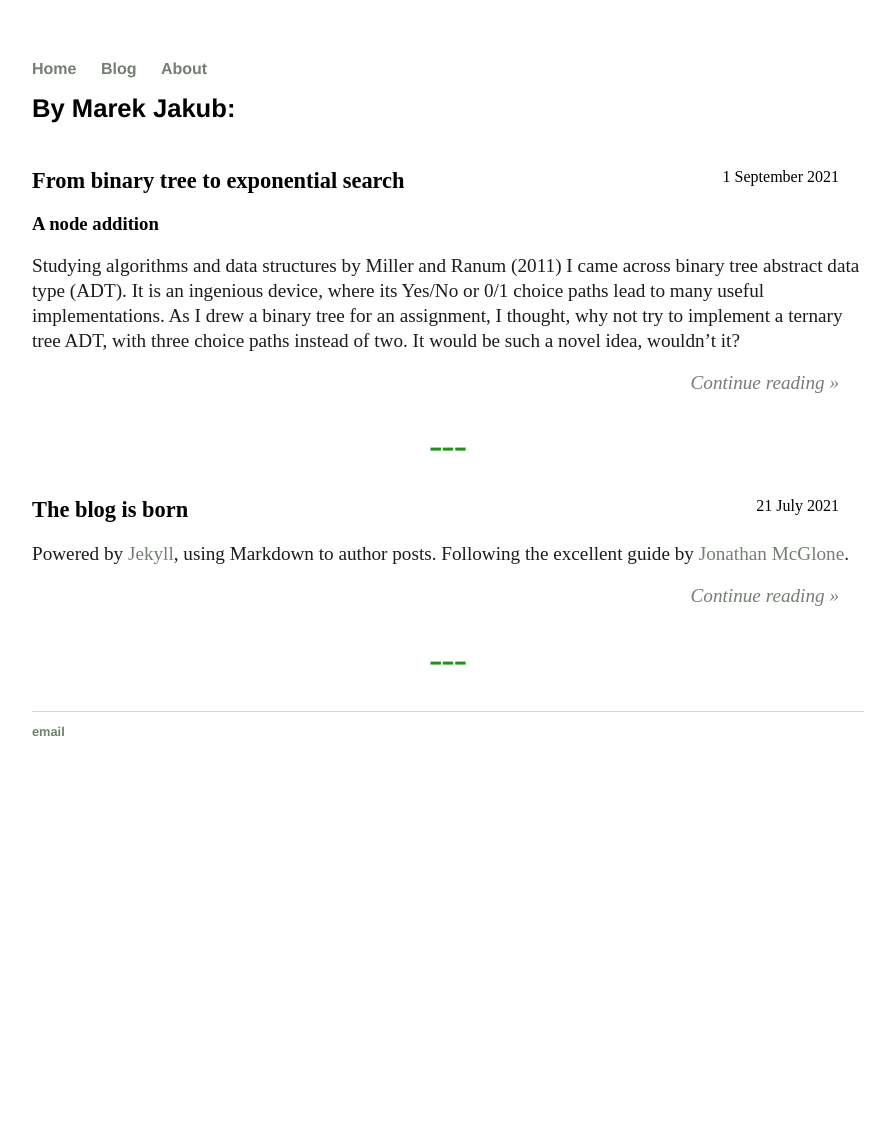
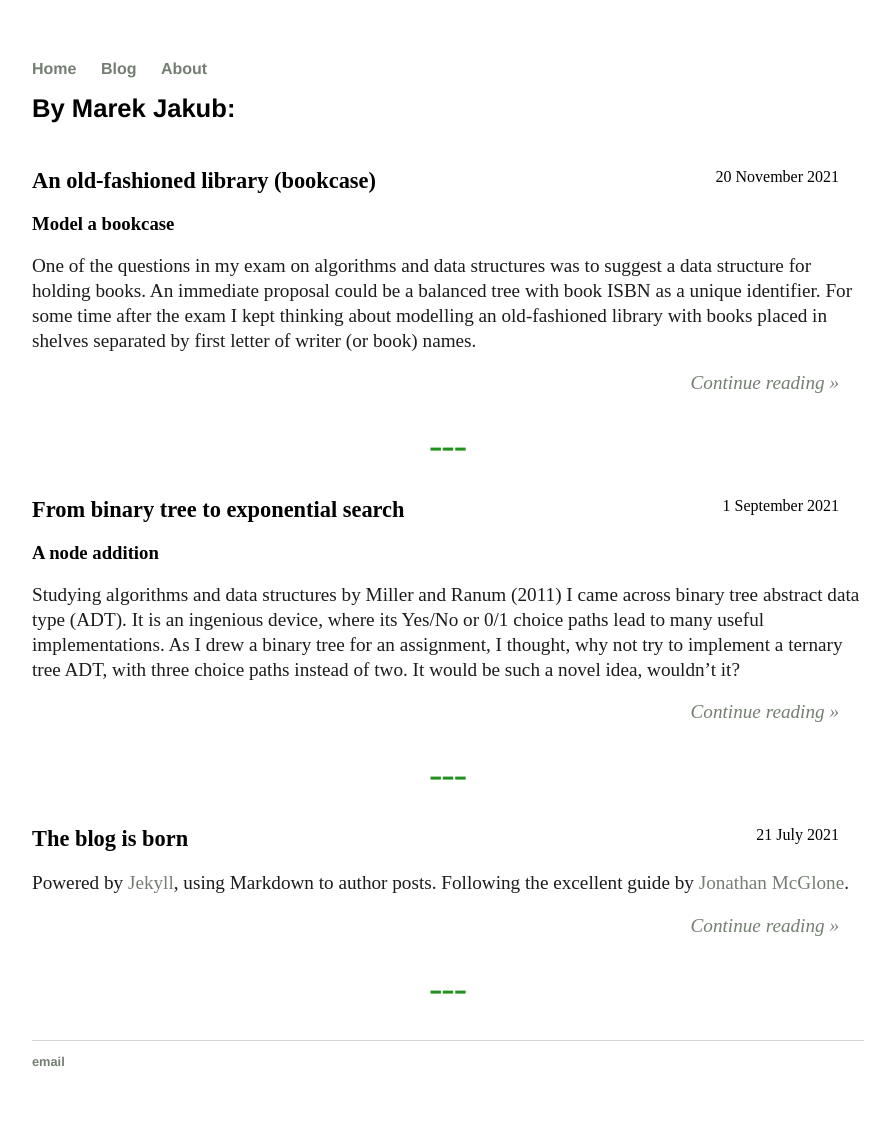
Before and after one commit to marek-jakub/marek-jakub.github.io, a Jekyll site: the page built from index.html, in a window 1280 px wide. Shown: the whole page, without its empty margins (192-1087 px from the left). Built offline with Jekyll 4.4.1, drawn with Linux system fonts in a browser that asks for light colours; before the commit the page ends 900 px from its top, so only the background shows below that.

```diff
--- a/index.html
+++ b/index.html
@@ -4,6 +4,28 @@
 ---
 <div class="container">
 	<h1 id="intro">By Marek Jakub:</h1>
+
+	<article class="post">
+		<header class="post-header">
+			<h2 class="post-front"><a href="/blog/2021/11/20/marek-jakub-old-lib">
+				An old-fashioned library (bookcase)</a></h2>
+			<span class="post-date">20 November 2021</span>
+		</header>
+		<section class="post-content">
+			<h3>Model a bookcase</h3>
+			<p>One of the questions in my exam on algorithms and data structures was
+				to suggest a data structure for holding books. An immediate proposal
+				could be a balanced tree with book ISBN as a unique identifier. For
+				some time after the exam I kept thinking about modelling an old-fashioned
+				library with books placed in shelves separated by first letter of writer
+				(or book) names.
+			</p>
+		</section>
+		<p class="continue-reading"><a href="/blog/2021/11/20/marek-jakub-old-lib">
+			Continue reading &raquo;</a>
+		</p>
+	</article>
+	<p class="divider">---</p>
 
 	<article class="post">
 		<header class="post-header">
@@ -21,7 +43,8 @@
 				novel idea, wouldn’t it?
 			</p>
 		</section>
-		<p class="continue-reading"><a href="/blog/2021/09/01/marek-jakub-exp-search">Continue reading &raquo;</a>
+		<p class="continue-reading"><a href="/blog/2021/09/01/marek-jakub-exp-search">
+			Continue reading &raquo;</a>
 		</p>
 	</article>
 	<p class="divider">---</p>
@@ -37,7 +60,8 @@
 				<a href="http://jmcglone.com/guides/github-pages/">Jonathan McGlone</a>.
 			</p>
 		</section>
-		<p class="continue-reading"><a href="/blog/2021/07/26/marek-jakub-site-launched">Continue reading &raquo;</a>
+		<p class="continue-reading"><a href="/blog/2021/07/26/marek-jakub-site-launched">
+			Continue reading &raquo;</a>
 		</p>
 	</article>
 	<p class="divider">---</p>
```
